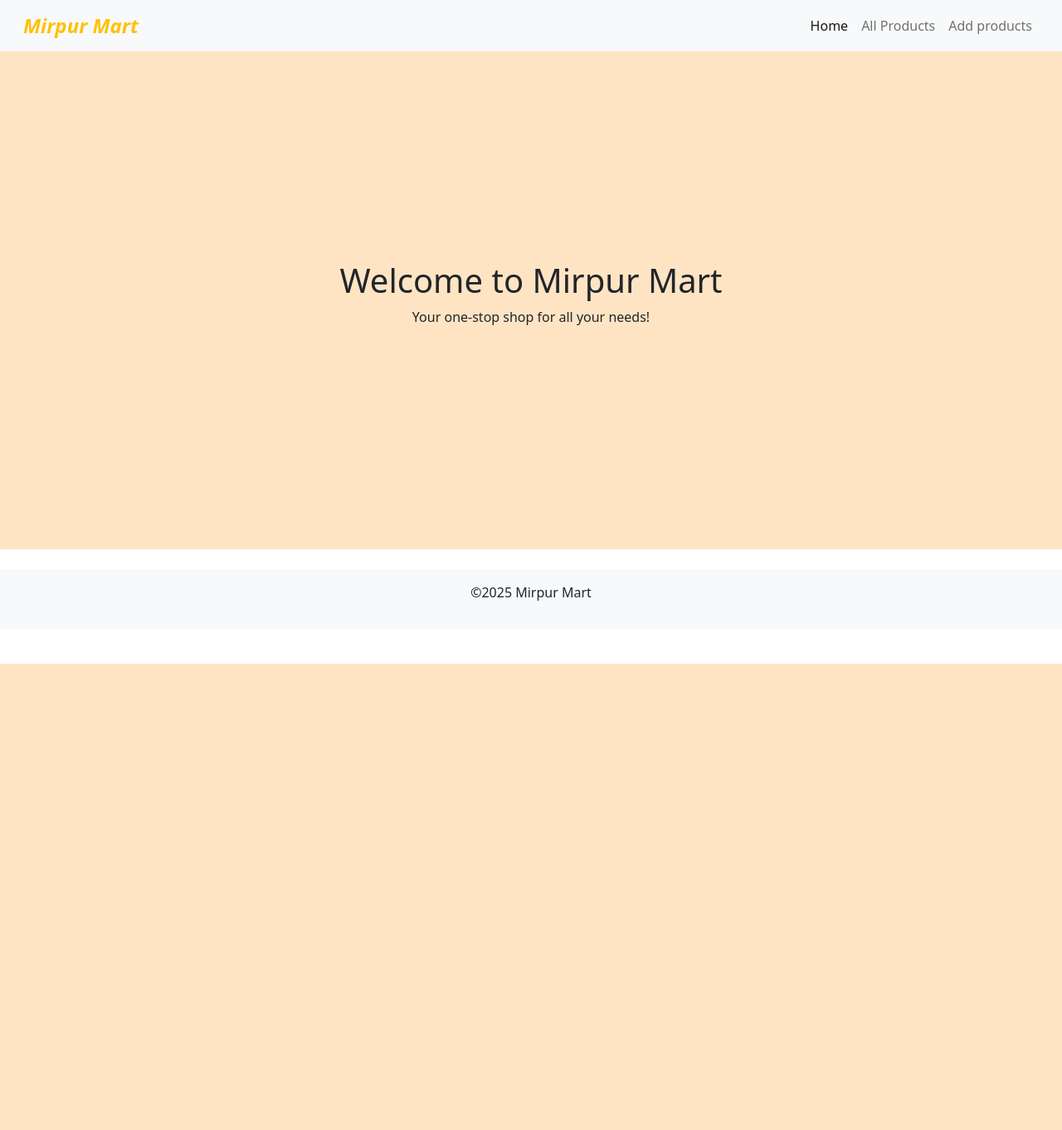
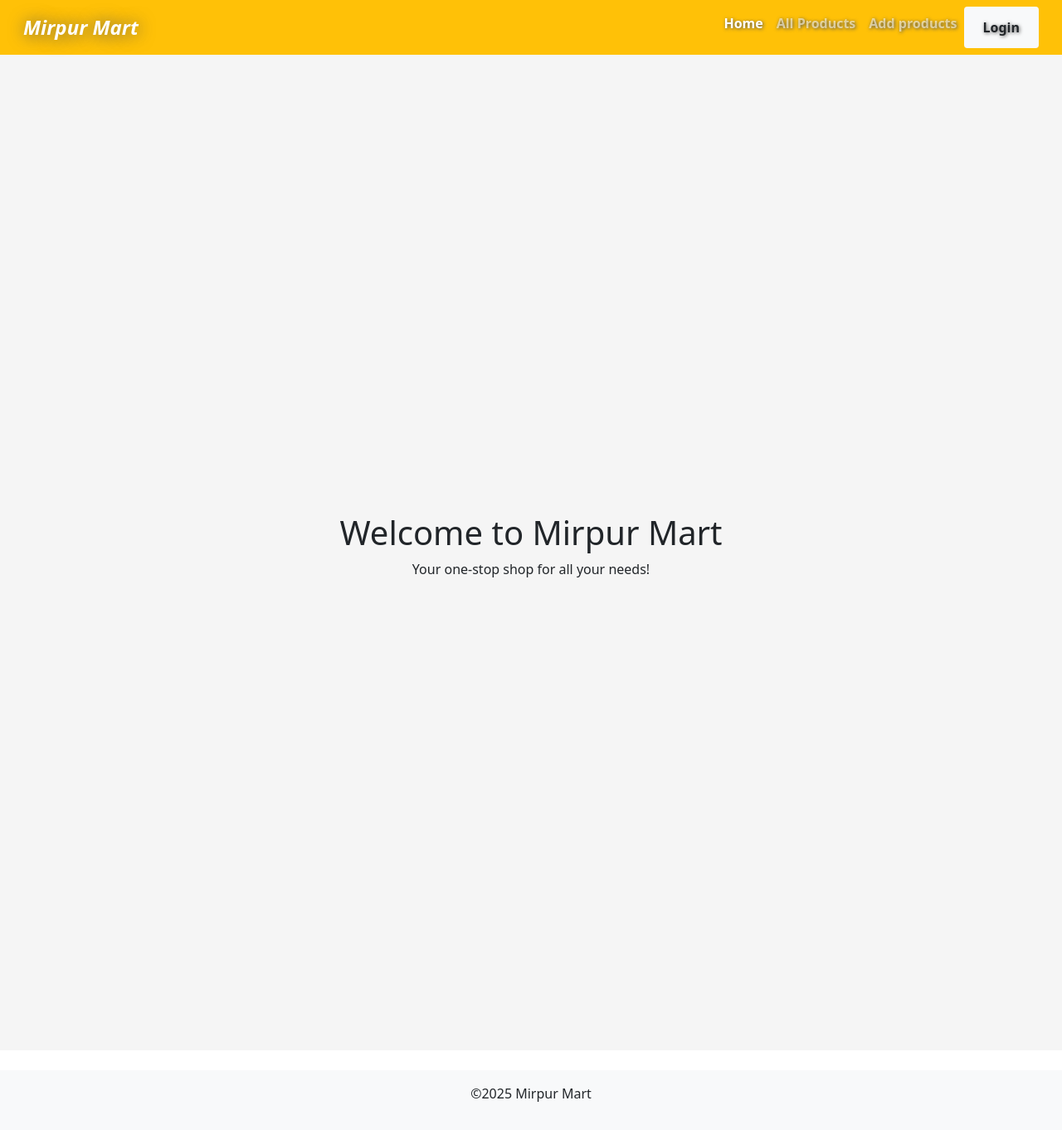
Before and after one commit to NurMohammadakram/Mirpur-Mart, a Django app: page / in a window 1280 px wide. Shown: the whole page at 83% size. Before the commit the page ends 800 px from the top, so only its background shows below. Run offline with Django 5.2, Linux system fonts and the light colour scheme.

Commit message:
updated templates

```diff
--- a/products/templates/includes/header.html
+++ b/products/templates/includes/header.html
@@ -1,6 +1,6 @@
-<nav class="navbar navbar-expand-lg navbar-light bg-light px-3">
+<nav class="navbar navbar-expand-lg navbar-dark bg-warning px-3">
   <div class="container-fluid">
-    <a class="navbar-brand text-warning fw-bolder fst-italic fs-4 focus" href="/">Mirpur Mart</a>
+    <a class="navbar-brand text-white fw-bolder fst-italic fs-4 focus" style="text-shadow: 1px 1px 20px #585858;" href="/">Mirpur Mart</a>
     <button class="navbar-toggler" type="button" data-bs-toggle="collapse" data-bs-target="#navbarNav" aria-controls="navbarNav" aria-expanded="false" aria-label="Toggle navigation">
       <span class="navbar-toggler-icon"></span>
     </button>
@@ -15,6 +15,9 @@
         <li class="nav-item">
           <a class="nav-link" href="{% url 'add_product' %}">Add products</a>
         </li>
+        <li class="nav-item login-btn bg-light rounded">
+          <a class="nav-link text-dark" href="">Login</a>
+        </li>
       </ul>
     </div>
   </div>
--- a/static/products/css/style.css
+++ b/static/products/css/style.css
@@ -1,4 +1,17 @@
 .home-section {
-    height: 600px;
-    background-color: bisque;
+    height: 1200px;
+    background-color: rgb(245, 245, 245);
 }
+
+.nav-link {
+    text-shadow: 1px 1px 4px #585858;
+    font-weight: 600;
+}
+
+.login-btn {
+    background-color: #ff5722;
+    color: white !important;
+    border-radius: 20px;
+    padding: 5px 15px;
+    font-weight: 600;
+}
```
Also changed, not shown: db.sqlite3, media/product/images/natural_gas_reserve.jpg (added).
